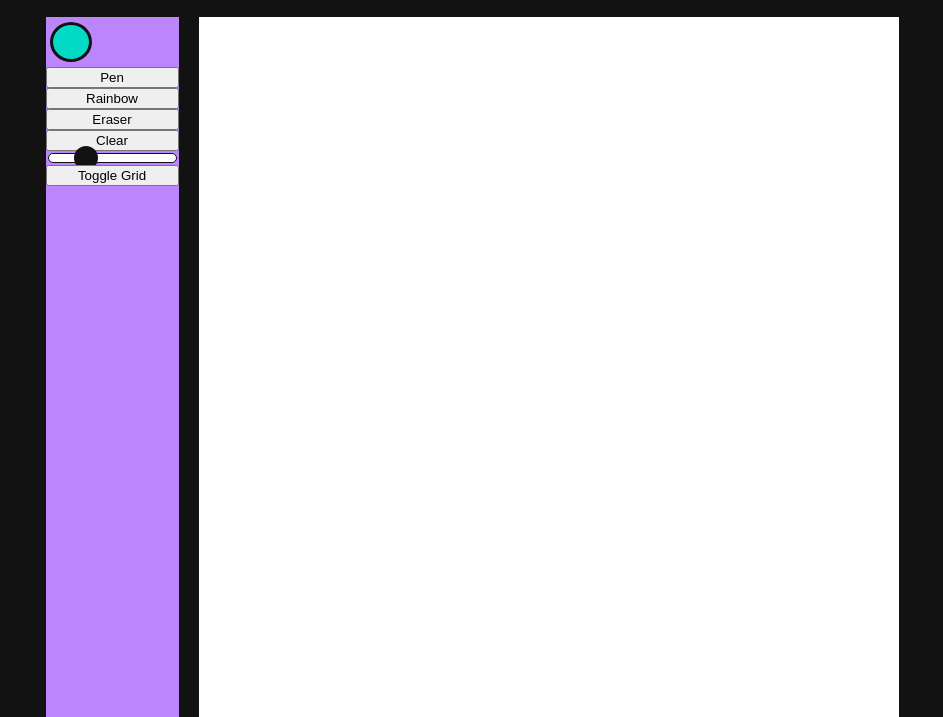
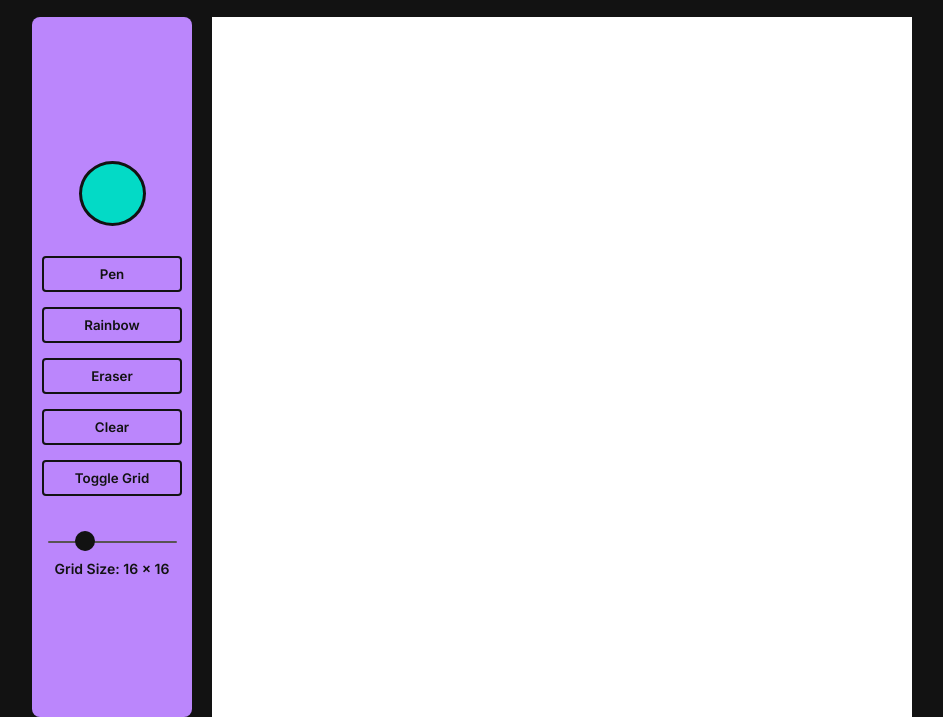
Before and after one commit to sohankancherla/etch-a-sketch, a plain HTML site: page index.html in a window 1280 px wide. Shown: the part 149-866 px from the top of the page, without its empty margins (168-1111 px from the left). Drawn offline with Linux system fonts and the light colour scheme.

Commit message:
Complete the html layout and initial css styling

```diff
--- a/css/style.css
+++ b/css/style.css
@@ -15,7 +15,7 @@ body {
     color: #121212;
     margin-top: 5%;
     flex: 1;
-    width: 700px;
+    width: 880px;
     border-radius: 8px;
 }
 
@@ -33,6 +33,11 @@ body {
     background-color: #bb86fc;
     display: flex;
     flex-direction: column;
+    align-items: center;
+    justify-content: center;
+    gap: 15px;
+    width: 160px;
+    border-radius: 8px;
 }
 
 #color-picker {
@@ -40,10 +45,11 @@ body {
     -moz-appearance: none;
     appearance: none;
     background-color: transparent;
-    width: 50px;
-    height: 50px;
+    width: 75px;
+    height: 75px;
     border: none;
     cursor: pointer;
+    margin-bottom: 10px;
 }
 
 #color-picker::-webkit-color-swatch {
@@ -56,26 +62,42 @@ body {
     border: 3px solid #121212;
 }
 
+button {
+    background-color: #bb86fc;
+    border: 2px solid #121212;
+    border-radius: 4px;
+    padding: 8px;
+    color: #121212;
+    font-family: Inter, sans-serif;
+    font-weight: 600;
+    width: 140px;
+}
+
 input[type='range'] {
     appearance: none;
     -webkit-appearance: none;
     background-color: #bb86fc;
+    margin-top: 30px;
 }
 
 input[type='range']::-webkit-slider-runnable-track {
-    height: 10px;
-    border: 1px solid #121212;
+    height: 2px;
     border-radius: 25px;
-    background: #ffffff;
+    background: #585353;
 }
 
 input[type='range']::-webkit-slider-thumb {
     -webkit-appearance: none;
-    width: 24px;
-    height: 24px;
+    width: 20px;
+    height: 20px;
     border-radius: 25px;
-    margin-top: -8px;
+    margin-top: -10px;
     background: #121212;
+}
+
+#grid-label {
+    font-weight: 600;
+    font-size: 14px;
 }
 
 .canvas {
--- a/index.html
+++ b/index.html
@@ -18,8 +18,9 @@
             <button id="rainbow-btn">Rainbow</button>
             <button id="erase-btn">Eraser</button>
             <button id="clear-btn">Clear</button>
+            <button id="grid-btn">Toggle Grid</button>
             <input id="grid-size" type="range" min="0" max="64" value="16"/>
-            <button id="grid-btn">Toggle Grid</button>
+            <span id="grid-label">Grid Size: 16 x 16</span>
         </div>
         <div class="canvas"></div>
     </main>
```
